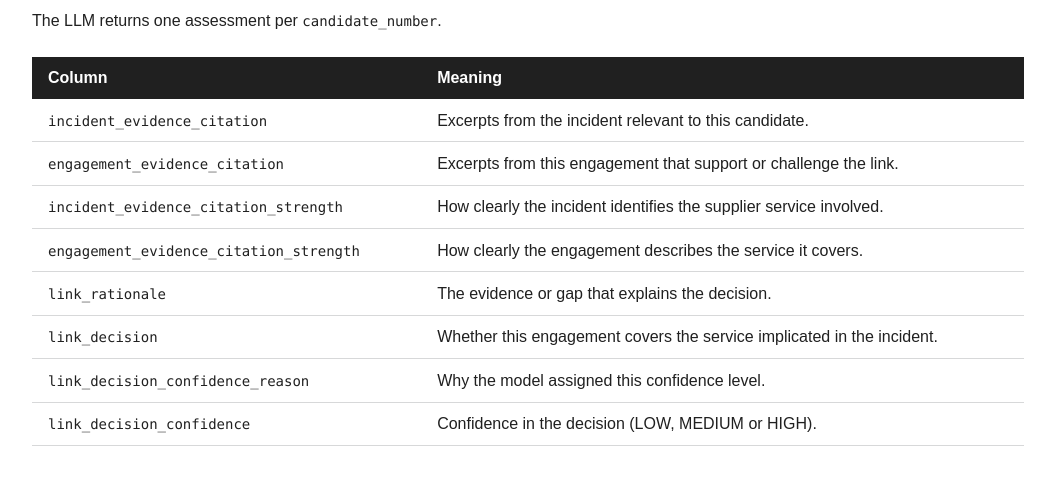
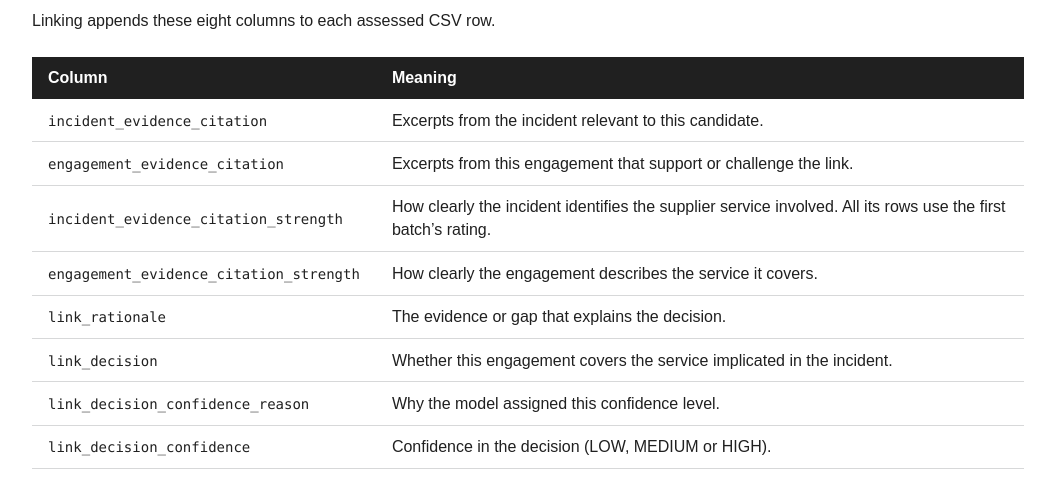
Before and after one commit to alirezarashidipp/mock-up-WS4-link-inc2eng, a plain HTML site: page app/linking/docs/output-columns.html in a window 1280 px wide. Shown: the part 97-592 px from the top of the page, without its empty margins (112-1167 px from the left). Drawn offline with Linux system fonts and the light colour scheme.

Commit message:
Align Linking documentation with current runtime behavior

```diff
--- a/app/linking/docs/output-columns.html
+++ b/app/linking/docs/output-columns.html
@@ -19,7 +19,7 @@
 <body>
   <main>
     <h1 id="title">Linking output columns</h1>
-    <p>The LLM returns one assessment per <code>candidate_number</code>.</p>
+    <p>Linking appends these eight columns to each assessed CSV row.</p>
     <table aria-labelledby="title">
       <thead>
         <tr><th scope="col">Column</th><th scope="col">Meaning</th></tr>
@@ -35,7 +35,7 @@
         </tr>
         <tr>
           <th scope="row"><code>incident_evidence_citation_strength</code></th>
-          <td>How clearly the incident identifies the supplier service involved.</td>
+          <td>How clearly the incident identifies the supplier service involved. All its rows use the first batch’s rating.</td>
         </tr>
         <tr>
           <th scope="row"><code>engagement_evidence_citation_strength</code></th>
```
Also changed, not shown: 3 other files.
